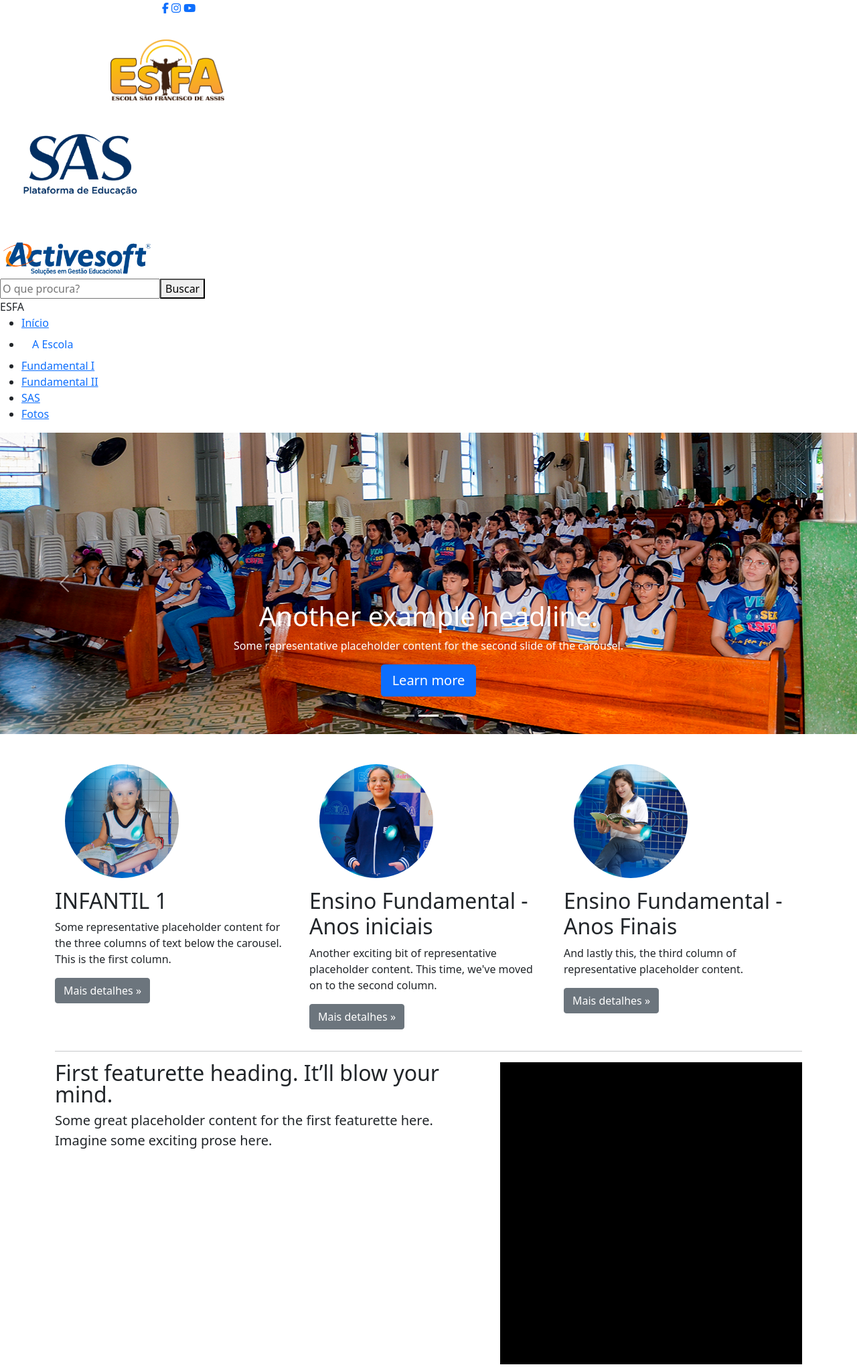
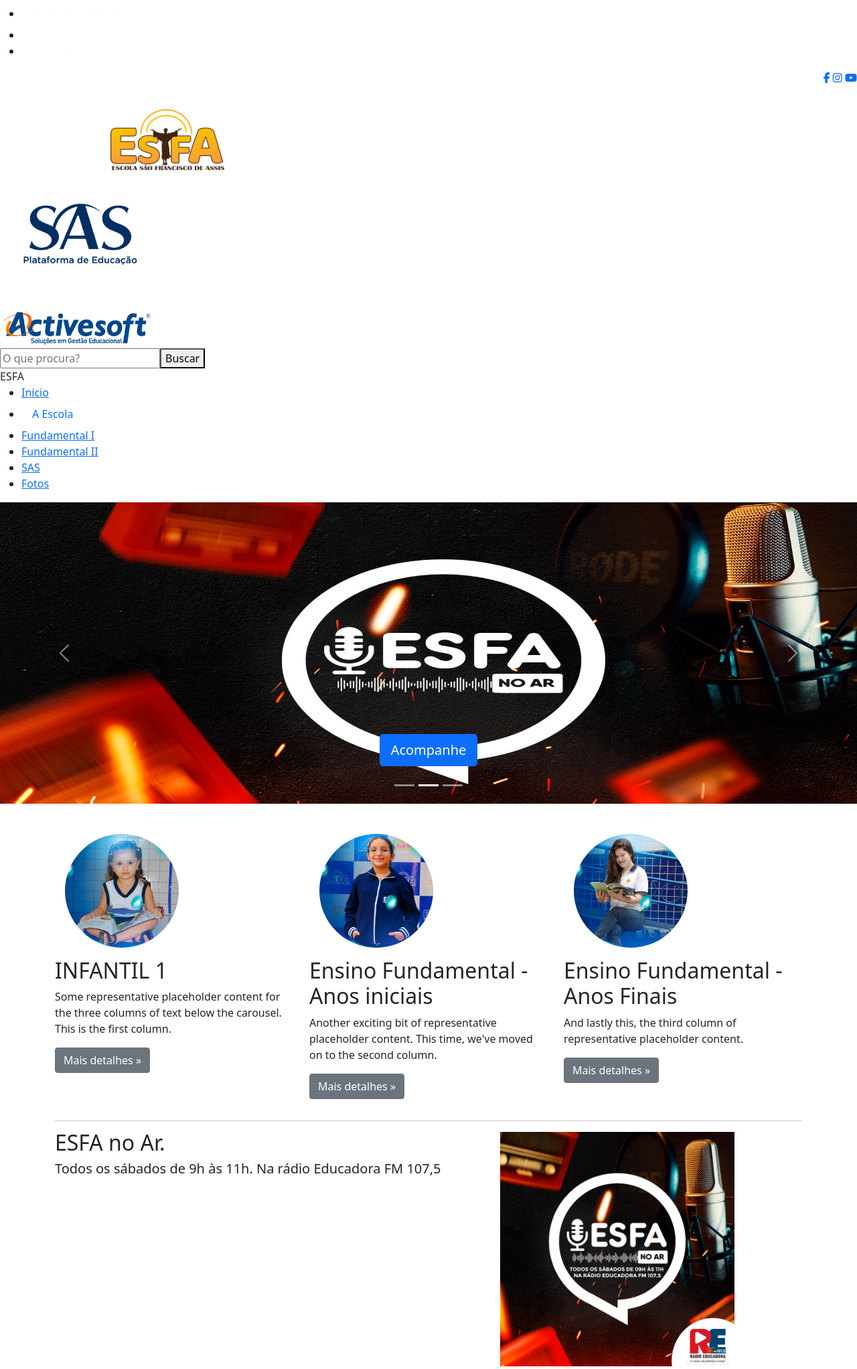
Before and after one commit to carvalhio/esfa, a Rails app: page / in a window 1280 px wide. Shown: the top 2044 px of the page at 67% size. Run offline with Rails 7, Linux system fonts and the light colour scheme; some libraries are stand-ins or nearby versions.

Commit message:
linkk para Supplies criado, header 1 formatado

```diff
--- a/app/views/home/_header.html.erb
+++ b/app/views/home/_header.html.erb
@@ -2,17 +2,27 @@
 
 <header1>
 
-      <nav class="nav-bar">
+      <nav class="nav-bar1">
 
-            <div >
-                      <a href="#" class="mr-3" style="color: #FFFFFF;">3611-1254</a>
-                      <a href="#" class="mr-3" style="color: #FFFFFF;">fale@esfanet.com.br</a>
+            <div style="text-align: left">
+                    <ul>
+                        <li>
+                            <%= link_to "Lista de materias 2024", home_supplies_path, class:"nav-link", style:"font-weight: bold; color: #fefefe; text-decoration: underline;"%>
+                        <li>
+                            <a style="color: #fefefe;">3611-1254</a>
+                        </li>
+                        <li>
+                            <a style="color: #fefefe;">fale@esfanet.com.br</a>
+                        </li>
+                    </ul>
+            </div>
 
-                      <a href="https://www.facebook.com/esfaoficial"><i class="fab fa-facebook-f"></i></a>
-                      <a href="https://www.instagram.com/esfasobralce/"><i class="fab fa-instagram"></i></a>
-                      <a href="#"><i class="fab fa-youtube"></i></a>
-            </div>
       </nav>
+      <div style="text-align: right;">
+         <a href="https://www.facebook.com/esfaoficial"><i class="fab fa-facebook-f"></i></a>
+         <a href="https://www.instagram.com/esfasobralce/"><i class="fab fa-instagram"></i></a>
+         <a href="#"><i class="fab fa-youtube"></i></a>
+      </div>
 </header1>
 
 <div class="parent">
--- a/app/views/home/index.html.erb
+++ b/app/views/home/index.html.erb
@@ -20,12 +20,12 @@
           </div>
         </div>
         <div class="carousel-item active">
-        <%= image_tag("banner/carousel_missa.png", width: '100%', height: '450px')  %>
+        <%= image_tag("banner/esfanoar.jpeg", width: '100%', height: '450px')%>
           <div class="container">
             <div class="carousel-caption">
-              <h1>Another example headline.</h1>
-              <p>Some representative placeholder content for the second slide of the carousel.</p>
-              <p><a class="btn btn-lg btn-primary" href="#">Learn more</a></p>
+              <h1></h1>
+              <p></p>
+              <p><a class="btn btn-lg btn-primary" href="#">Acompanhe</a></p>
             </div>
           </div>
         </div>
@@ -87,17 +87,15 @@
     </div><!-- /.row -->
 
 
-    <!-- START THE FEATURETTES -->
-
     <hr class="featurette-divider">
 
     <div class="row featurette">
       <div class="col-md-7">
-        <h2 class="featurette-heading fw-normal lh-1">First featurette heading. <span class="text-body-secondary">It’ll blow your mind.</span></h2>
-        <p class="lead">Some great placeholder content for the first featurette here. Imagine some exciting prose here.</p>
+        <h2 class="featurette-heading fw-normal lh-1">ESFA no Ar. <span class="text-body-secondary"></span></h2>
+        <p class="lead">Todos os sábados de 9h às 11h. Na rádio Educadora FM 107,5</p>
       </div>
       <div class="col-md-5">
-        <svg class="bd-placeholder-img bd-placeholder-img-lg featurette-image img-fluid mx-auto" width="500" height="500" xmlns="http://www.w3.org/2000/svg" role="img" aria-label="Placeholder: 500x500" preserveAspectRatio="xMidYMid slice" focusable="false"><title>Placeholder</title><rect width="100%" height="100%" fill="var(--bs-secondary-bg)"></rect><text x="50%" y="50%" fill="var(--bs-secondary-color)" dy=".3em">500x500</text></svg>
+      <%= image_tag("banner/esfanoar2.jpeg", width: '350', height: '350px') %><title>Placeholder</title><rect width="100%" height="100%" fill="var(--bs-secondary-bg)"></rect><text x="50%" y="50%" fill="var(--bs-secondary-color)" dy=".3em"></text></svg>
       </div>
     </div>
 
```
Also changed, not shown: app/assets/stylesheets/style.css (+17 -2 lines), app/assets/images/banner/esfanoar.jpeg (added), app/assets/images/banner/esfanoar2.jpeg (added).
